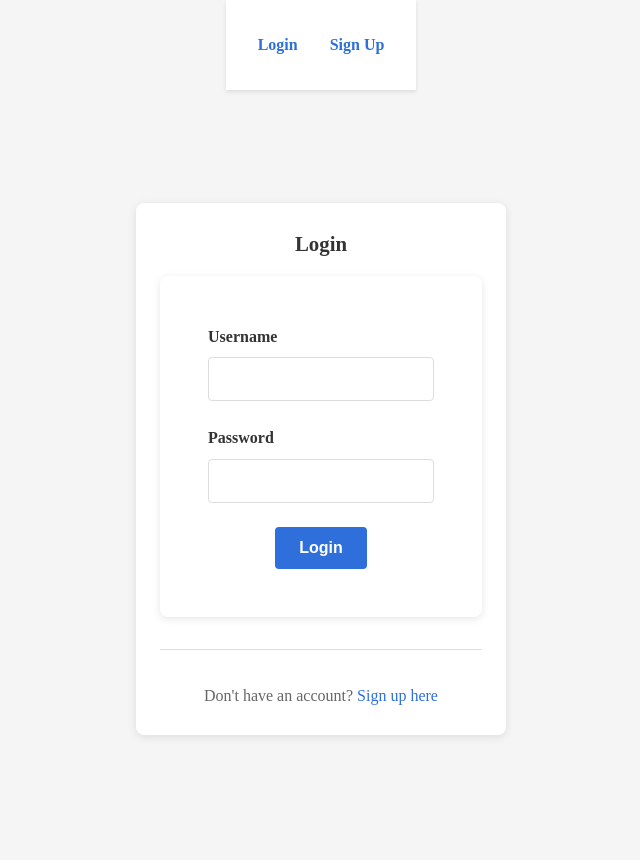
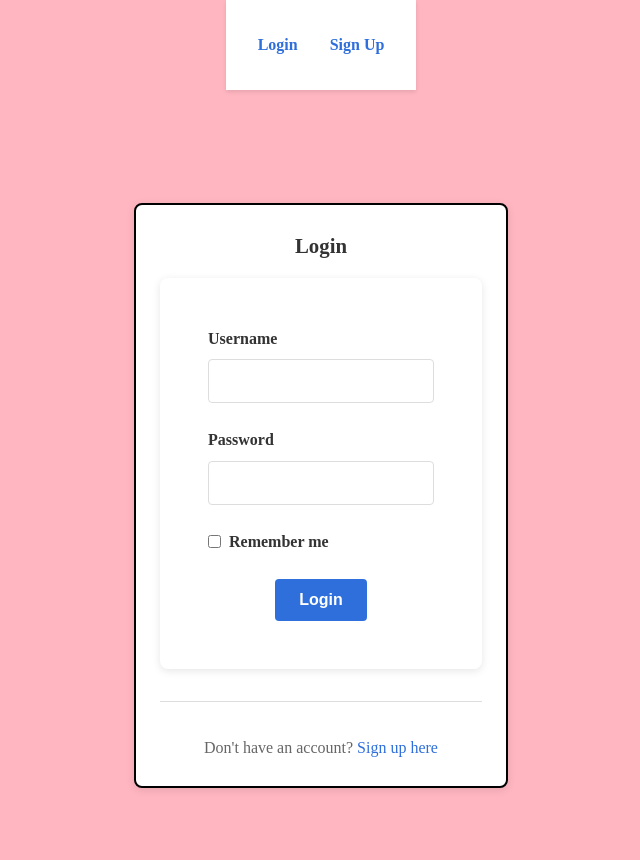
Before and after one commit to Aaronnnpf/recipe-app, a Django app: page / in a window 1280 px wide. Shown: the whole page, without its empty margins (319-959 px from the left). Before the commit the page ends 737 px from the top, so only its background shows below. Run offline with Django 4.2, Linux system fonts and the light colour scheme.

Commit message:
edit styling for boxes and background colour, added remember me box

```diff
--- a/recipe_app/templates/registration/login.html
+++ b/recipe_app/templates/registration/login.html
@@ -13,11 +13,17 @@
                     {% endif %}
                     <div class="mb-3">
                         <label for="username" class="form-label">Username</label>
-                        <input type="text" class="form-control" id="username" name="username" required>
+                        <input type="text" class="form-control" id="username" name="username" autocomplete="username" required>
                     </div>
                     <div class="mb-3">
                         <label for="password" class="form-label">Password</label>
-                        <input type="password" class="form-control" id="password" name="password" required>
+                        <input type="password" class="form-control" id="password" name="password" autocomplete="current-password" required>
+                    </div>
+                    <div class="mb-3">
+                        <div style="display: flex; align-items: center;">
+                            <input type="checkbox" id="remember" name="remember" value="on">
+                            <label for="remember" class="form-label" style="margin-left: 0.5rem; margin-bottom: 0;">Remember me</label>
+                        </div>
                     </div>
                     <button type="submit" class="btn btn-primary w-100">Login</button>
                 </form>
--- a/recipe_app/views.py
+++ b/recipe_app/views.py
@@ -14,9 +14,13 @@ def login_view(request):
     if request.method == 'POST':
         username = request.POST.get('username')
         password = request.POST.get('password')
+        remember = request.POST.get('remember')
         user = authenticate(request, username=username, password=password)
         if user is not None:
             login(request, user)
+            # If "Remember me" is checked, set session to persist for 30 days
+            if remember:
+                request.session.set_expiry(30 * 24 * 60 * 60)  # 30 days in seconds
             return redirect('recipe_index')
         return render(
             request,
--- a/styles/styles.css
+++ b/styles/styles.css
@@ -7,7 +7,7 @@
     --primary-hover: #255ec1; /* darker blue for hover states */
     --text-dark: #333; /* dark gray for main text */
     --text-light: #666; /* medium gray for secondary text */
-    --bg-light: #f5f5f5; /* light gray background */
+    --bg-light: #FFB6C1; /* light pink background */
     --border-color: #ddd; /* light gray for borders */
     --alert-danger: #f8d7da; /* light red background for alerts */
     --alert-text: #721c24; /* red text for alerts */
@@ -188,6 +188,7 @@ button:hover, .btn:hover {
     max-width: 700px;
     margin-left: auto;
     margin-right: auto;
+    border: 2px solid #000;
 }
 
 .card-title {
```
